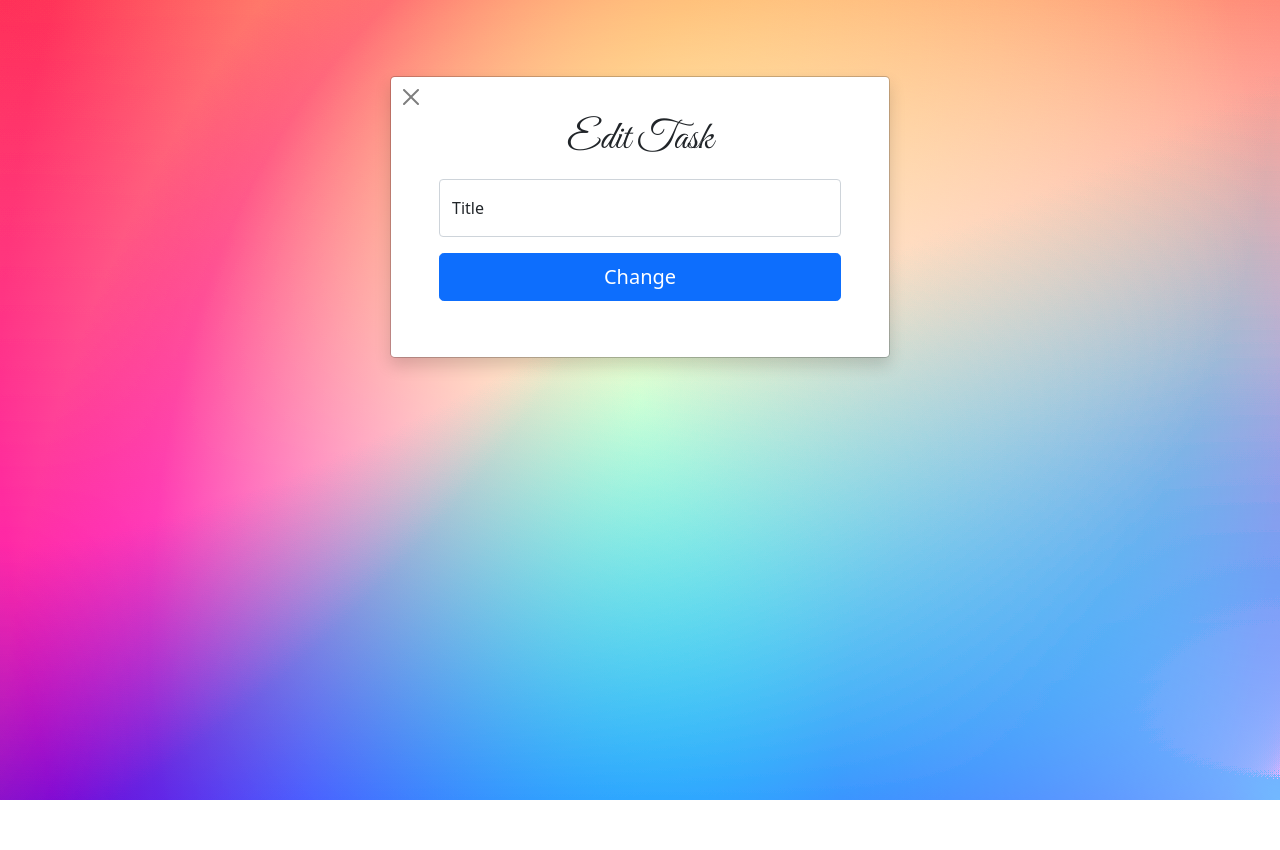
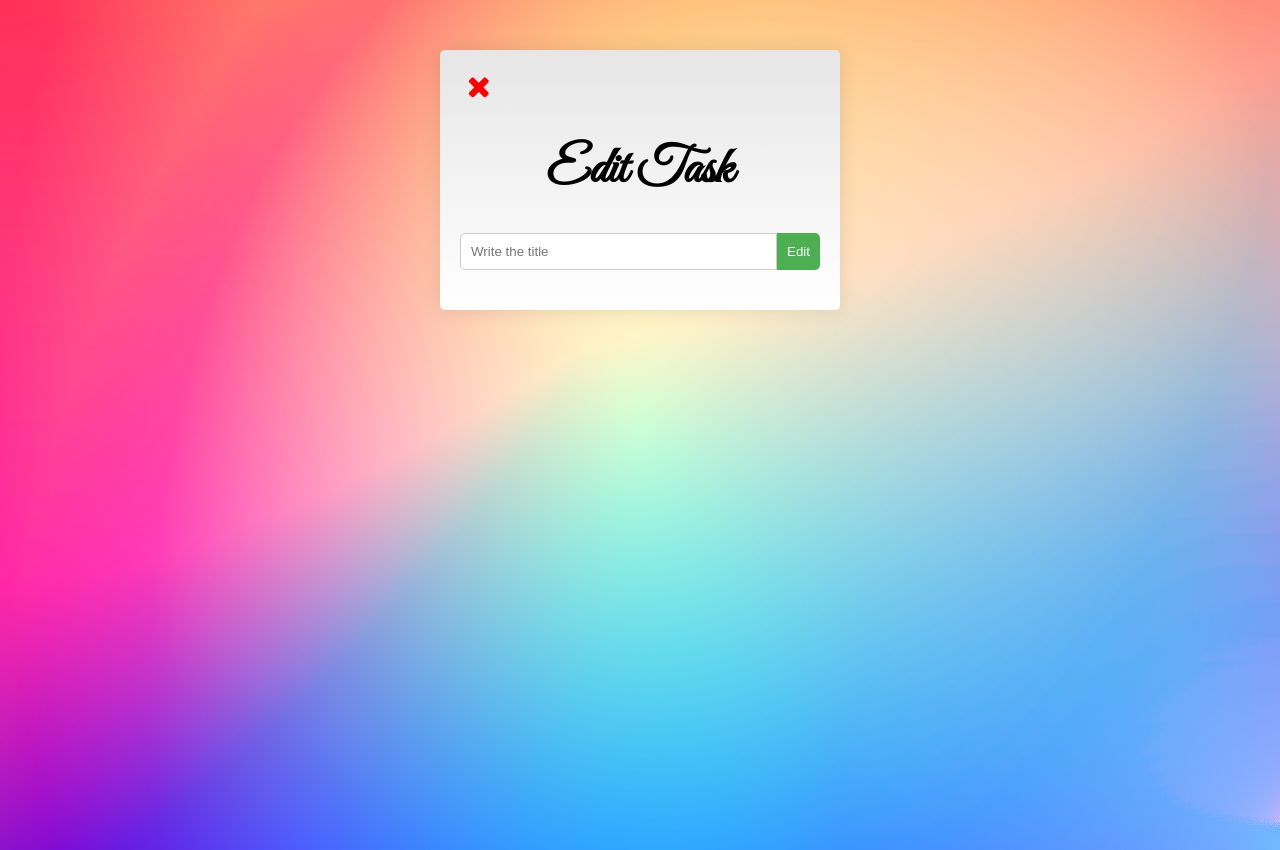
Before and after one commit to Novin1380/CBV_To_Do_App, a Django app: template templates/ToDo/update_task.html in a window 1280 px wide. Before the commit the page ends 800 px from the top, so only its background shows below. Run offline with Django 3.2, Linux system fonts and the light colour scheme; the template is opened without the code that fills it: values that come from a table or form of the project are taken from there, others are empty; parts of the project's set-up code (start-up, migrations or seed data) failed here and were passed over; some libraries are stand-ins or nearby versions.

Commit message:
Final Changes
Updated css and update_task.html and forms.py

```diff
--- a/ToDo/forms.py
+++ b/ToDo/forms.py
@@ -4,7 +4,7 @@ from .models import Task
 
 
 class TaskUpdateForm(forms.ModelForm):
-    title = forms.CharField(widget=forms.TextInput(attrs={'class': 'form-control rounded-4' , "name": "title", "placeholder": "Write the title",}),label="",)
+    title = forms.CharField(widget=forms.TextInput(attrs={'class': 'form-control' ,'id':'task-input', "name": "title", "placeholder": "Write the title",}),label="",)
 
 
     class Meta:
--- a/statics/css/style.css
+++ b/statics/css/style.css
@@ -186,3 +186,19 @@ body::-webkit-scrollbar-thumb:hover {
     color: white;
     background-color: goldenrod;
 }
+
+
+.close-button{
+    font-size: 30px;
+    background-color: transparent;
+    color: rgb(255, 0, 0);
+    border: none;
+    cursor: pointer;
+    padding: 5px;
+    border-radius: 5px;
+    margin: 0 2px;
+}
+
+.close-button:hover {
+    color: #da190b;
+}
--- a/templates/ToDo/update_task.html
+++ b/templates/ToDo/update_task.html
@@ -3,37 +3,34 @@
 
 {% block title %} Edit Task {% endblock %}
 {% block extra_css %}
-    <link href="https://cdn.jsdelivr.net/npm/bootstrap@5.1.1/dist/css/bootstrap.min.css" rel="stylesheet"
-        integrity="sha384-F3w7mX95PdgyTmZZMECAngseQB83DfGTowi0iMjiWaeVhAn4FJkqJByhZMI3AhiU" crossorigin="anonymous">
     <link rel="stylesheet" href="https://cdn.jsdelivr.net/npm/bootstrap-icons@1.3.0/font/bootstrap-icons.css">
 {% endblock %}
 
+
 {% block content %}
-<div class="modal modal-signin position-static d-block  py-5" tabindex="-1" role="dialog" id="modalSignin">
-	<div class="modal-dialog" role="document">
-		<div class="modal-content rounded-5 shadow">
-			<div class="col  p-2">
-                <a type="button" class="btn-close" href="{% url 'ToDo:task_list' %}"></a>
-                <h1>Edit Task</h1>
-              </div>
+<div class="container">
+	<div class="row justify-content-center align-items-center main-row">
+	  <div class="col shadow main-col bg-white">
+		<a type="button" class="close-button" href="{% url 'ToDo:task_list' %}"><i class="fa fa-close"></i></a>
+		<div class="row bg-primary text-white">
 
-			<div class="modal-body p-5 pt-0">
+		  <div class="col  p-2">
 
-				<form method="POST" action="">
-					{% csrf_token %}
-					<div class="form-floating mb-3">
-                        {{form}}
-						<label for="floatingInput">Title</label>
-					</div>
-					<button class="w-100 mb-2 btn btn-lg rounded-4 btn-primary" type="submit">Change</button>
-				</form>
+			<h1>Edit Task</h1>
+		  </div>
+		</div>
+		<form class="row justify-content-between text-white p-2" method="POST" action="">
+			{% csrf_token %}
+			<div id="add-form" class="form-group flex-fill mb-2">
+				{{form}}
+			  <button id="add_button" type="submit" class="btn btn-primary mb-2 ml-2">Edit</button>
 			</div>
+		  </form>
 		</div>
 	</div>
+  </div>
 </div>
 {% endblock %}
+
 {% block extra_js %}
-<script src="https://cdn.jsdelivr.net/npm/bootstrap@5.1.1/dist/js/bootstrap.bundle.min.js"
-integrity="sha384-/bQdsTh/da6pkI1MST/rWKFNjaCP5gBSY4sEBT38Q/9RBh9AH40zEOg7Hlq2THRZ"
-crossorigin="anonymous"></script>
 {% endblock %}
```
